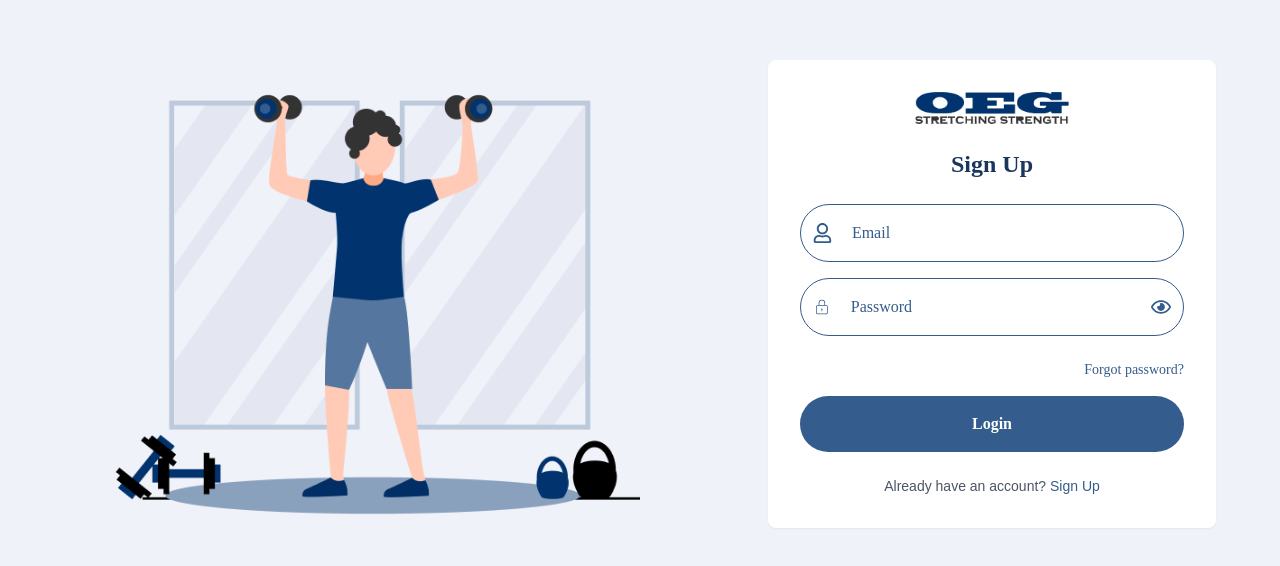
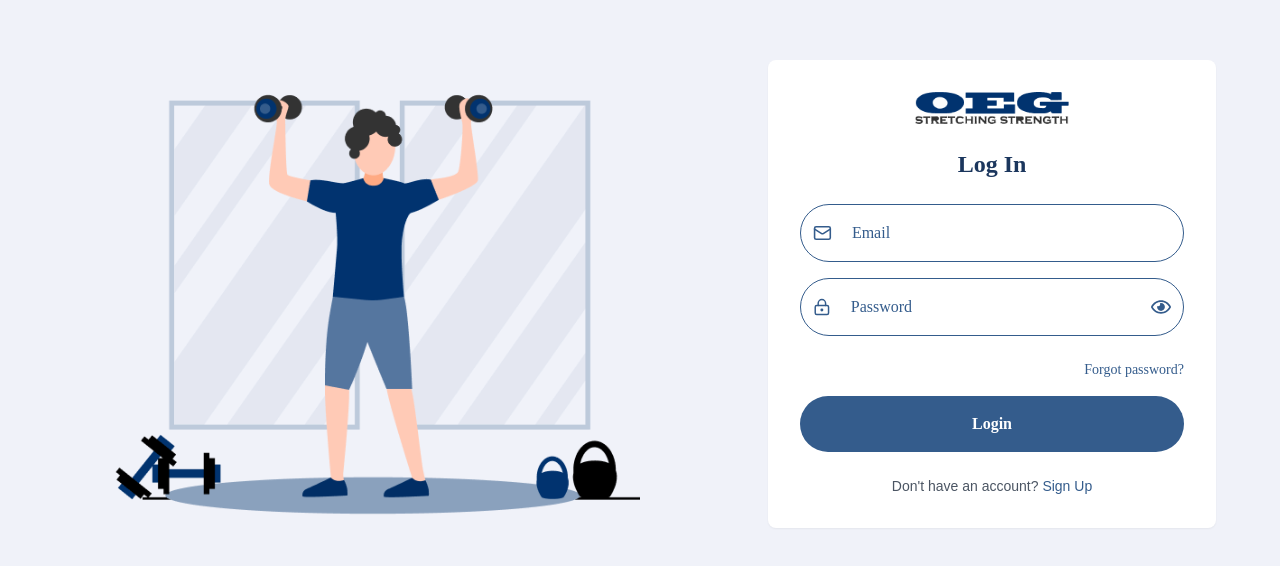
Before and after one commit to sharif57/fitness, a Next.js app: page /login in a window 1280 px wide. Shown: the part 106-672 px from the top of the page. Built offline with nearby package versions, Linux system fonts and the light colour scheme.

Commit message:
icon change

```diff
--- a/src/app/(auth)/forgot/page.tsx
+++ b/src/app/(auth)/forgot/page.tsx
@@ -6,10 +6,10 @@ import { useState, FormEvent } from "react";
 import Image from "next/image";
 import Link from "next/link";
 import { useRouter } from "next/navigation";
-import { CiMail } from "react-icons/ci";
 import { IoArrowBack } from "react-icons/io5";
 import { useForgotPasswordMutation } from "@/redux/features/authSlice";
 import { message } from "antd"; // Assuming you're using Ant Design for notifications
+import { Mail } from "lucide-react";
 
 // Define the type for the API response
 interface ForgotPasswordResponse {
@@ -90,7 +90,7 @@ export default function ForgotPassword() {
             <form onSubmit={handleSubmit} className="space-y-4">
               {/* Email Input */}
               <div className="flex items-center border border-[#345C8C] py-4 px-3 rounded-full bg-white">
-                <CiMail className="h-5 w-5 text-[#345C8C] font-bold" />
+                <Mail className="h-5 w-5 text-[#345C8C] font-bold" />
                 <input
                   className="w-full pl-5 outline-none border-none text-[#345C8C] placeholder:text-[#345C8C]"
                   type="email"
--- a/src/app/(auth)/login/page.tsx
+++ b/src/app/(auth)/login/page.tsx
@@ -4,13 +4,13 @@ import { useState } from "react"
 import Cookies from 'js-cookie'
 import Image from "next/image"
 import Link from "next/link"
-import { CiLock } from "react-icons/ci"
-import { FaRegUser, FaRegEye, FaRegEyeSlash } from "react-icons/fa"
+import {  FaRegEye, FaRegEyeSlash } from "react-icons/fa"
 import { useLoginMutation } from "@/redux/features/authSlice"
 import { toast } from "react-toastify"
 import "react-toastify/dist/ReactToastify.css"
 import { useRouter } from "next/navigation"
 import { saveTokens } from "@/service/authService"
+import { LockKeyhole, Mail } from "lucide-react"
 
 interface UserCredentials {
   email: string
@@ -127,14 +127,14 @@ export default function Login() {
               />
             </div>
 
-            <h1 className="text-[#1B365D] text-2xl font-semibold text-center mb-6">Sign Up</h1>
+            <h1 className="text-[#1B365D] text-2xl font-semibold text-center mb-6">Log In</h1>
 
             <form onSubmit={handleSubmit} className="space-y-4">
 
 
               {/* Email Input */}
               <div className="flex items-center border border-[#345C8C] py-4 px-3 rounded-full bg-white">
-                <FaRegUser className="h-5 w-5 text-[#345C8C]" />
+                <Mail className="h-5 w-5 text-[#345C8C]" />
                 <input
                   className="w-full pl-5 outline-none border-none text-[#345C8C] placeholder:text-[#345C8C]"
                   type="email"
@@ -148,7 +148,7 @@ export default function Login() {
 
               {/* Password Input */}
               <div className="flex items-center border border-[#345C8C] py-4 px-3 rounded-full bg-white">
-                <CiLock className="h-5 w-5 text-[#345C8C] font-bold" />
+                <LockKeyhole  className="h-5 w-5 text-[#345C8C] font-bold" />
                 <input
                   className="w-full pl-5 outline-none border-none text-[#345C8C] placeholder:text-[#345C8C]"
                   type={showPassword ? "text" : "password"}
@@ -183,7 +183,7 @@ export default function Login() {
 
             {/* Login Link */}
             <p className="text-center mt-6 text-sm text-gray-600">
-              Already have an account?{" "}
+            Don't have an account?{" "}
               <Link href="/signup" className="text-[#345C8C] hover:underline font-medium">
                 Sign Up
               </Link>
--- a/src/app/(auth)/signup/page.tsx
+++ b/src/app/(auth)/signup/page.tsx
@@ -1,161 +1,4 @@
-// "use client"
 
-// import { useState } from "react"
-// import Image from "next/image"
-// import Link from "next/link"
-// import { CiLock, CiMail } from "react-icons/ci"
-// import { FaPhone } from "react-icons/fa"
-// import { FaRegUser } from "react-icons/fa"
-// import { FaRegEye, FaRegEyeSlash } from "react-icons/fa"
-// import { useRegisterMutation } from "@/redux/features/authSlice"
-// interface User {
-//   name: string;
-//   email: string;
-//   phone: string;
-//   password: string;
-// }
-
-// export default function SignUpPage() {
-//   const {register} = useRegisterMutation()
-
-//   const [showPassword, setShowPassword] = useState(false)
-//   const [formData, setFormData] = useState({
-//     name: "",
-//     email: "",
-//     phone: "",
-//     password: "",
-//   })
-
-//   const handleSubmit = (e: React.FormEvent) => {
-//     e.preventDefault()
-//     // Handle form submission
-//     console.log(formData)
-//   }
-
-//   const handleChange = (e: React.ChangeEvent<HTMLInputElement>) => {
-//     setFormData({
-//       ...formData,
-//       [e.target.name]: e.target.value,
-//     })
-//   }
-
-//   return (
-//     <main className="min-h-screen flex items-center justify-center bg-[#F0F2F9] p-4">
-//       <div className="w-full max-w-6xl flex items-center justify-between gap-8">
-//         {/* Left side - Illustration */}
-//         <div className="hidden lg:block w-1/2">
-//           <Image
-//             src="/images/auth/login.svg"
-//             alt="Meditation illustration"
-//             width={600}
-//             height={500}
-//             className="w-full h-auto"
-//             priority
-//           />
-//         </div>
-
-//         {/* Right side - Form */}
-//         <div className="w-full lg:w-1/2 max-w-md">
-//           <div className="bg-white rounded-lg p-8 shadow-sm">
-//             {/* Logo */}
-//             <div className="flex justify-center mb-6">
-//               <Image
-//                 src="/images/auth/authlogo.png"
-//                 alt="OEG Logo"
-//                 width={120}
-//                 height={40}
-//                 className="h-8 w-auto"
-//                 priority
-//               />
-//             </div>
-
-//             <h1 className="text-[#1B365D] text-2xl font-semibold text-center mb-6">Sign Up</h1>
-
-//             <form onSubmit={handleSubmit} className="space-y-4">
-//               {/* Name Input */}
-//               <div className="flex items-center border border-[#345C8C] py-4 px-3 rounded-full bg-white">
-//                 <FaRegUser className="h-5 w-5 text-[#345C8C]" />
-//                 <input
-//                   className="w-full pl-5 outline-none border-none text-[#345C8C] placeholder:text-[#345C8C]"
-//                   type="text"
-//                   name="name"
-//                   value={formData.name}
-//                   onChange={handleChange}
-//                   placeholder="Name"
-//                   required
-//                 />
-//               </div>
-
-//               {/* Email Input */}
-//               <div className="flex items-center border border-[#345C8C] py-4 px-3 rounded-full bg-white">
-//                 <CiMail className="h-5 w-5 text-[#345C8C] font-bold" />
-//                 <input
-//                   className="w-full pl-5 outline-none border-none text-[#345C8C] placeholder:text-[#345C8C]"
-//                   type="email"
-//                   name="email"
-//                   value={formData.email}
-//                   onChange={handleChange}
-//                   placeholder="Email"
-//                   required
-//                 />
-//               </div>
-
-//               {/* Phone Input */}
-//               <div className="flex items-center border border-[#345C8C] py-4 px-3 rounded-full bg-white">
-//                 <FaPhone className="h-4 w-4 text-[#345C8C]" />
-//                 <input
-//                   className="w-full pl-5 outline-none border-none text-[#345C8C] placeholder:text-[#345C8C]"
-//                   type="tel"
-//                   name="phone"
-//                   value={formData.phone}
-//                   onChange={handleChange}
-//                   placeholder="Phone Number"
-//                   required
-//                 />
-//               </div>
-
-//               {/* Password Input */}
-//               <div className="flex items-center border border-[#345C8C] py-4 px-3 rounded-full bg-white">
-//                 <CiLock className="h-5 w-5 text-[#345C8C] font-bold" />
-//                 <input
-//                   className="w-full pl-5 outline-none border-none text-[#345C8C] placeholder:text-[#345C8C]"
-//                   type={showPassword ? "text" : "password"}
-//                   name="password"
-//                   value={formData.password}
-//                   onChange={handleChange}
-//                   placeholder="Password"
-//                   required
-//                 />
-//                 <button
-//                   type="button"
-//                   onClick={() => setShowPassword(!showPassword)}
-//                   className="text-[#345C8C] focus:outline-none"
-//                 >
-//                   {showPassword ? <FaRegEyeSlash className="h-5 w-5" /> : <FaRegEye className="h-5 w-5" />}
-//                 </button>
-//               </div>
-
-//               <button
-//                 type="submit"
-//                 className="w-full bg-[#345C8C] mt-4 py-4 rounded-full text-white font-semibold hover:bg-[#284670] transition-colors"
-//               >
-//                 Register
-//               </button>
-//             </form>
-
-//             {/* Login Link */}
-//             <p className="text-center mt-6 text-sm text-gray-600">
-//               Already have an account?{" "}
-//               <Link href="/login" className="text-[#345C8C] hover:underline font-medium">
-//                 Login
-//               </Link>
-//             </p>
-//           </div>
-//         </div>
-//       </div>
-//     </main>
-//   )
-// }
 
 "use client"
 
@@ -168,6 +11,7 @@ import { FaRegUser, FaRegEye, FaRegEyeSlash } from "react-icons/fa"
 import { useRegisterMutation } from "@/redux/features/authSlice"
 import { useRouter } from "next/navigation"
 import { toast } from "react-toastify"
+import { LockKeyhole, Mail } from "lucide-react"
 
 interface User {
   name: string
@@ -301,7 +145,7 @@ export default function SignUpPage() {
 
               {/* Email Input */}
               <div className="flex items-center border border-[#345C8C] py-4 px-3 rounded-full bg-white">
-                <CiMail className="h-5 w-5 text-[#345C8C] font-bold" />
+                <Mail className="h-5 w-5 text-[#345C8C] font-bold" />
                 <input
                   className="w-full pl-5 outline-none border-none text-[#345C8C] placeholder:text-[#345C8C]"
                   type="email"
@@ -329,7 +173,7 @@ export default function SignUpPage() {
 
               {/* Password Input */}
               <div className="flex items-center border border-[#345C8C] py-4 px-3 rounded-full bg-white">
-                <CiLock className="h-5 w-5 text-[#345C8C] font-bold" />
+                <LockKeyhole  className="h-5 w-5 text-[#345C8C] font-bold" />
                 <input
                   className="w-full pl-5 outline-none border-none text-[#345C8C] placeholder:text-[#345C8C]"
                   type={showPassword ? "text" : "password"}
```
